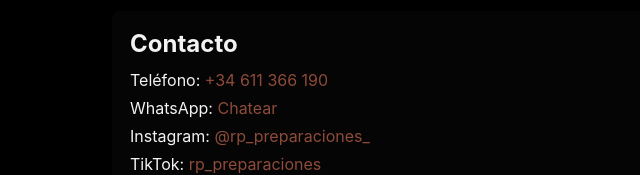
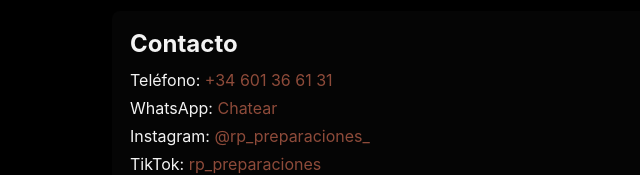
Before and after one commit to Pablitoo14/rp-preparaciones, a website: page Página.html in a window 1280 px wide. Shown: the part 633-808 px from the top of the page, 0-640 px from the left. Drawn offline with nearby package versions, Linux system fonts and the light colour scheme; no server answers.

Commit message:
cambio el valor de número de telefono

```diff
--- a/Página.html
+++ b/Página.html
@@ -44,7 +44,7 @@
     <section id="contacto" class="panel contact-panel">
       <h2>Contacto</h2>
       <ul class="contact-list">
-        <li>Teléfono: <a href="tel:+34601366131">+34 611 366 190</a></li>
+        <li>Teléfono: <a href="tel:+34601366131">+34 601 36 61 31</a></li>
         <li>WhatsApp: <a href="https://wa.me/34601366131" target="_blank" rel="noopener">Chatear</a></li>
         <li>Instagram: <a href="https://instagram.com/rp_preparaciones_" target="_blank" rel="noopener">@rp_preparaciones_</a></li>
         <li>TikTok: <a href="https://www.tiktok.com/@rp_preparaciones" target="_blank" rel="noopener">rp_preparaciones</a></li>
```
